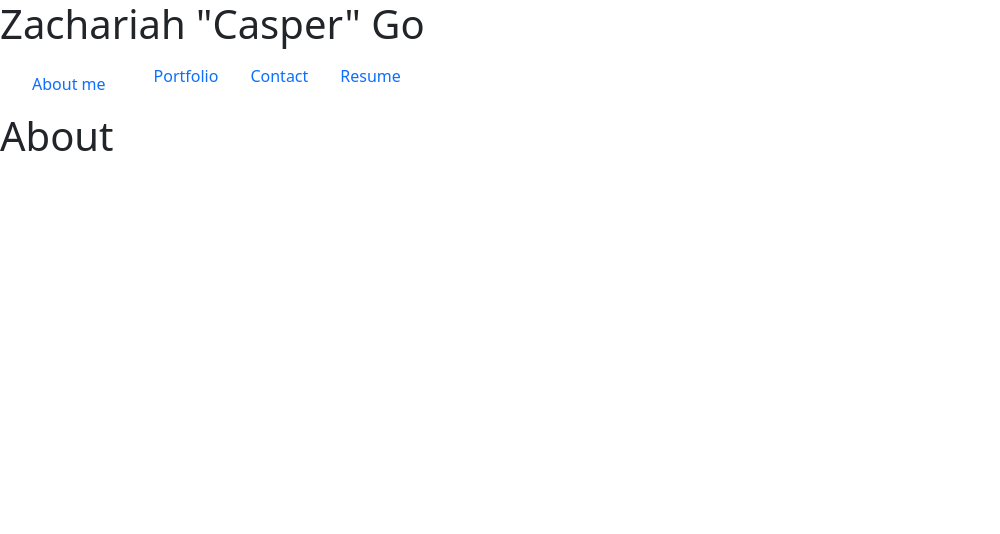
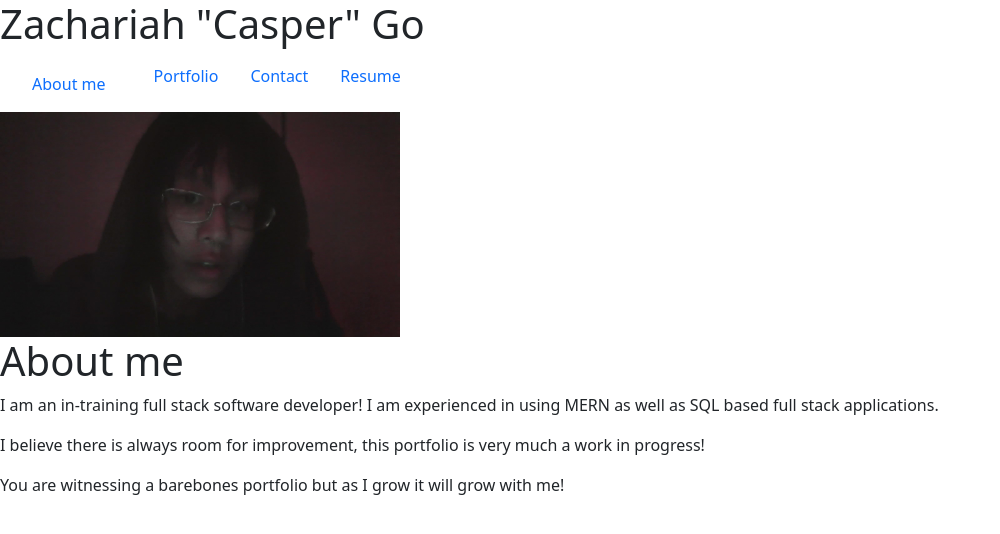
Before and after one commit to info-hazard/react-portfolio, a React (Create React App) app: page / in a window 1280 px wide. Shown: the top 534 px of the page, without its empty margins (0-1000 px from the left). Built offline with nearby package versions, Linux system fonts and the light colour scheme.

Commit message:
filled about me page

```diff
--- a/src/pages/About.js
+++ b/src/pages/About.js
@@ -4,10 +4,11 @@ import '../styles/style.css';
 export default function About() {
   return (
     <div>
-      <h1>About</h1>
-      <p>
-
-      </p>
+      <img className="avi" src="avi.jpg" alt="Avatar" style={{width: "400px"}} />
+      <h1>About me</h1>
+      <p> I am an in-training full stack software developer! I am experienced in using MERN as well as SQL based full stack applications.</p>
+      <p> I believe there is always room for improvement, this portfolio is very much a work in progress!</p>
+      <p> You are witnessing a barebones portfolio but as I grow it will grow with me! </p>
     </div>
   );
 }
```
Also changed, not shown: public/avi.jpg (added).
